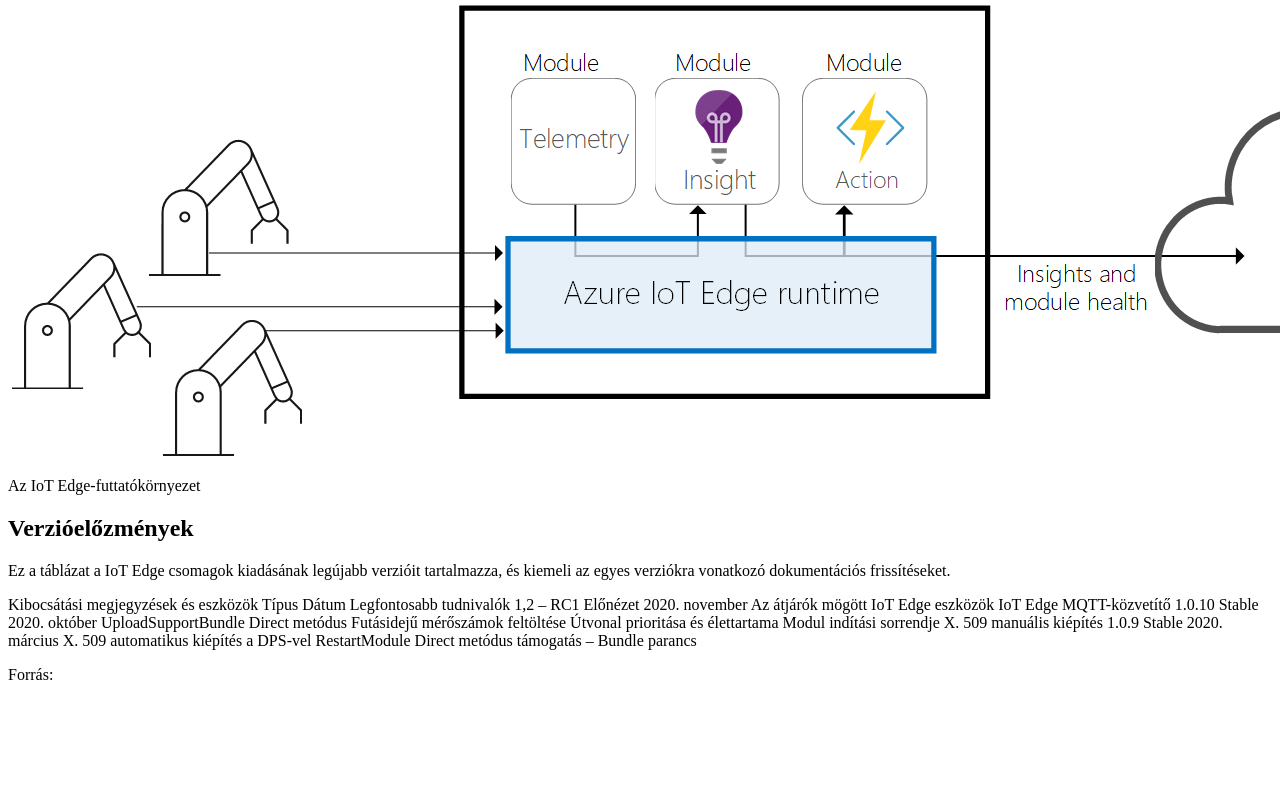
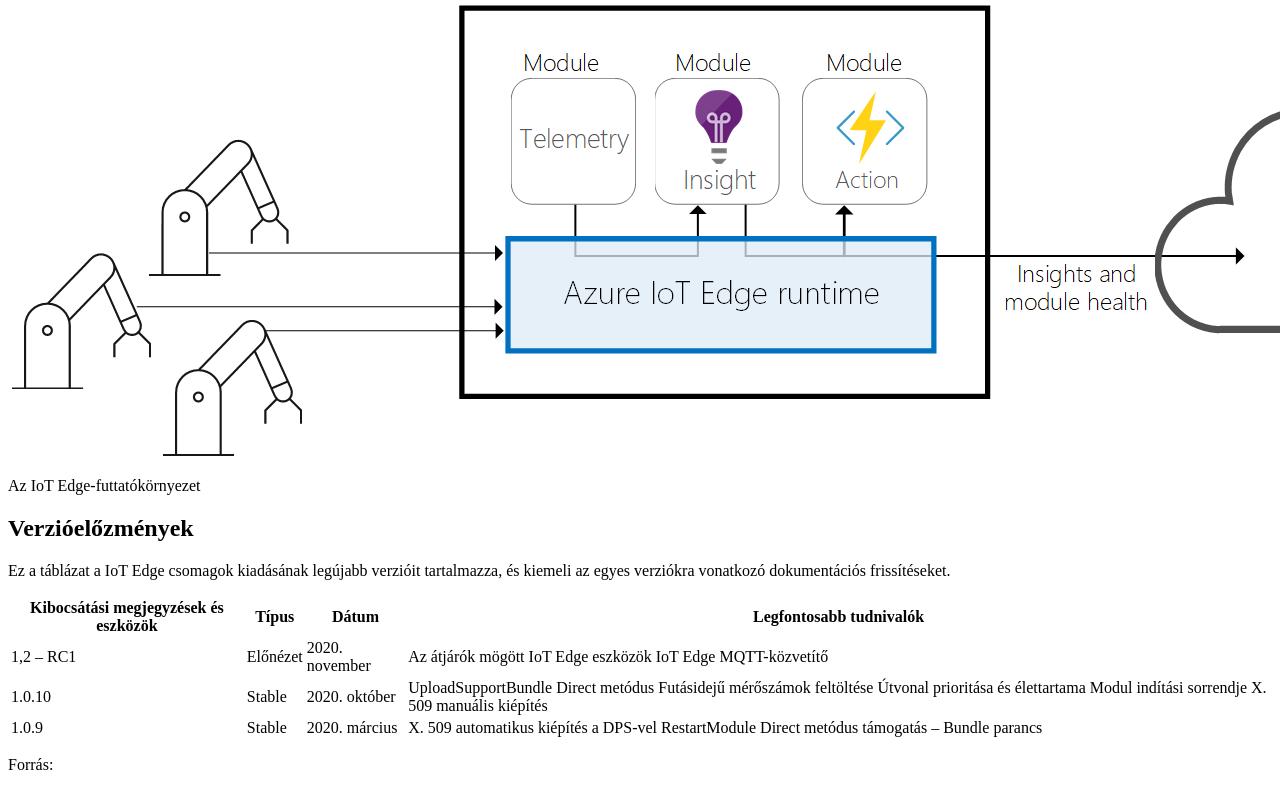
Before and after one commit to VAttila07/Azure-IoT-Edge, a plain HTML site: page index.html in a window 1280 px wide. Shown: the part 463-1253 px from the top of the page. Before the commit the page ends 1163 px from the top, so only its background shows below. Drawn offline with Linux system fonts and the light colour scheme.

Commit message:
Táblázat

```diff
--- a/index.html
+++ b/index.html
@@ -55,20 +55,47 @@
       <div class="keret">
         <p id="kepalairas">Az IoT Edge-futtatókörnyezet</p>
       </div>
+
       <h2>Verzióelőzmények</h2>
       <p>
         Ez a táblázat a IoT Edge csomagok kiadásának legújabb verzióit
         tartalmazza, és kiemeli az egyes verziókra vonatkozó dokumentációs
         frissítéseket.
       </p>
+      <table>
+        <tr>
+          <th>Kibocsátási megjegyzések és eszközök</th>
+          <th>Típus</th>
+          <th>Dátum</th>
+          <th>Legfontosabb tudnivalók</th>
+        </tr>
+        <tr>
+          <td>1,2 – RC1</td>
+          <td>Előnézet</td>
+          <td>2020. november</td>
+          <td>Az átjárók mögött IoT Edge eszközök IoT Edge MQTT-közvetítő</td>
+        </tr>
+        <tr>
+          <td>1.0.10</td>
+          <td>Stable</td>
+          <td>2020. október</td>
+          <td>
+            UploadSupportBundle Direct metódus Futásidejű mérőszámok feltöltése
+            Útvonal prioritása és élettartama Modul indítási sorrendje X. 509
+            manuális kiépítés
+          </td>
+        </tr>
+        <tr>
+          <td>1.0.9</td>
+          <td>Stable</td>
+          <td>2020. március</td>
+          <td>
+            X. 509 automatikus kiépítés a DPS-vel RestartModule Direct metódus
+            támogatás – Bundle parancs
+          </td>
+        </tr>
+      </table>
 
-      Kibocsátási megjegyzések és eszközök Típus Dátum Legfontosabb tudnivalók
-      1,2 – RC1 Előnézet 2020. november Az átjárók mögött IoT Edge eszközök IoT
-      Edge MQTT-közvetítő 1.0.10 Stable 2020. október UploadSupportBundle Direct
-      metódus Futásidejű mérőszámok feltöltése Útvonal prioritása és élettartama
-      Modul indítási sorrendje X. 509 manuális kiépítés 1.0.9 Stable 2020.
-      március X. 509 automatikus kiépítés a DPS-vel RestartModule Direct metódus
-      támogatás – Bundle parancs
       <p>Forrás: <a href=""></a></p>
     </div>
   </body>
```
